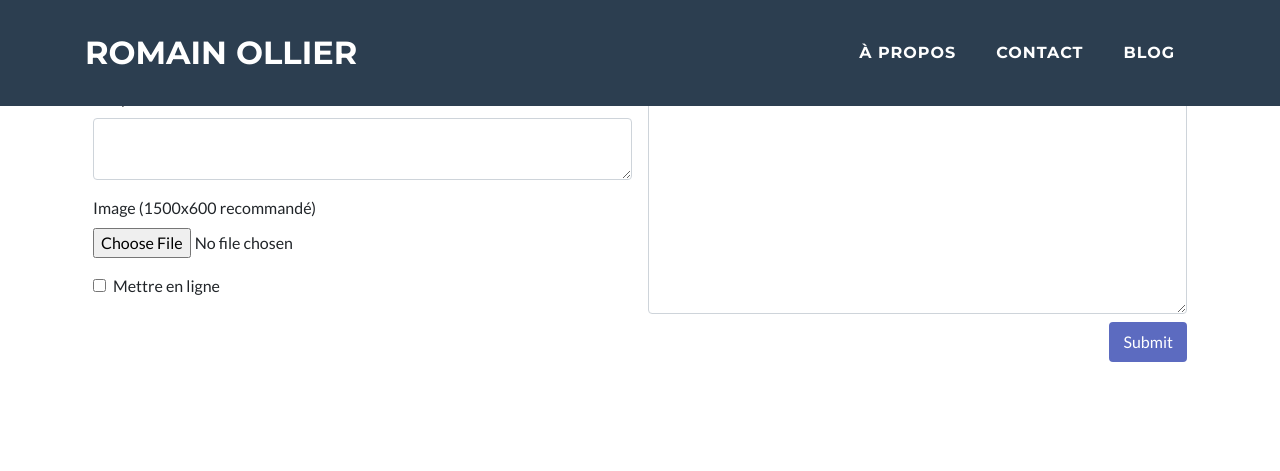
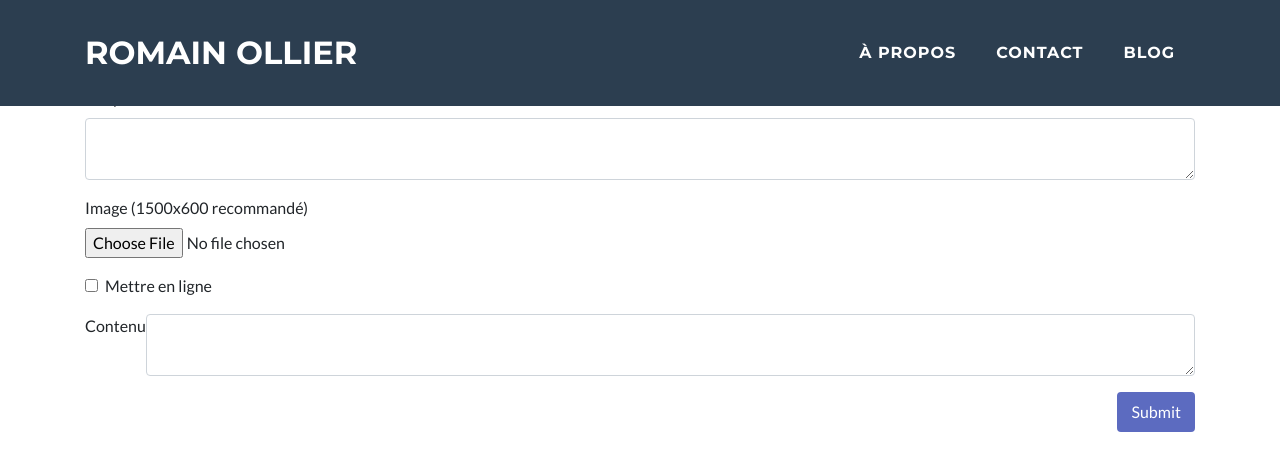
Before and after one commit to RomainDW/Blog-PHP, a PHP site: template views/admin/blog/edit.html.twig in a window 1280 px wide. Shown: the top 471 px of the page. Run offline with PHP 8.4, Linux system fonts and the light colour scheme; the template is opened without the code that fills it, so the values that code supplies are empty; style sheets or scripts are compiled from the project's sources; some libraries are stand-ins or nearby versions.

Commit message:
:arrow_down: remove dashboard from app.scss (separation of the admin and front scss)

```diff
--- a/assets/scss/app.scss
+++ b/assets/scss/app.scss
@@ -8,10 +8,8 @@
 @import "components/contact";
 @import "components/footer";
 @import "components/bootstrap-overrides";
-@import "components/form-grid";
 
 /* Pages
 ================================== */
 @import "pages/blog";
 @import "pages/home";
-@import "pages/dashboard";
```
